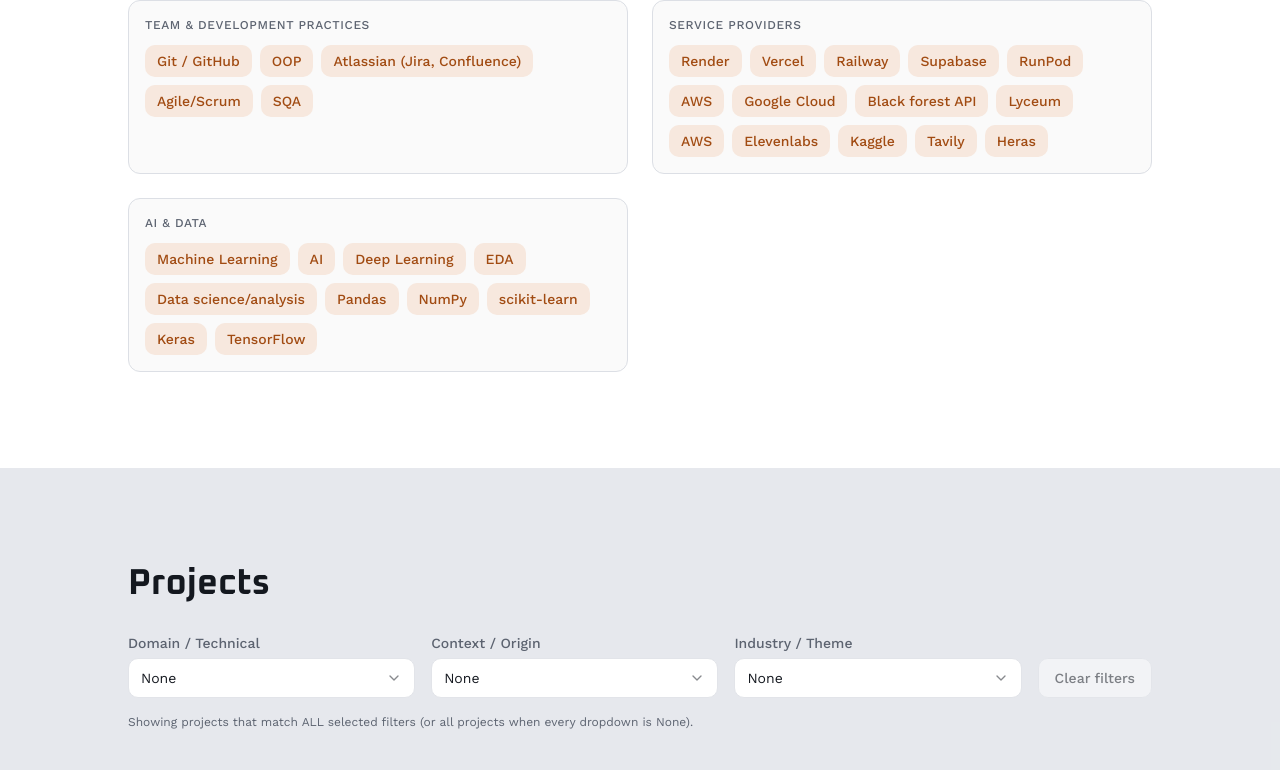
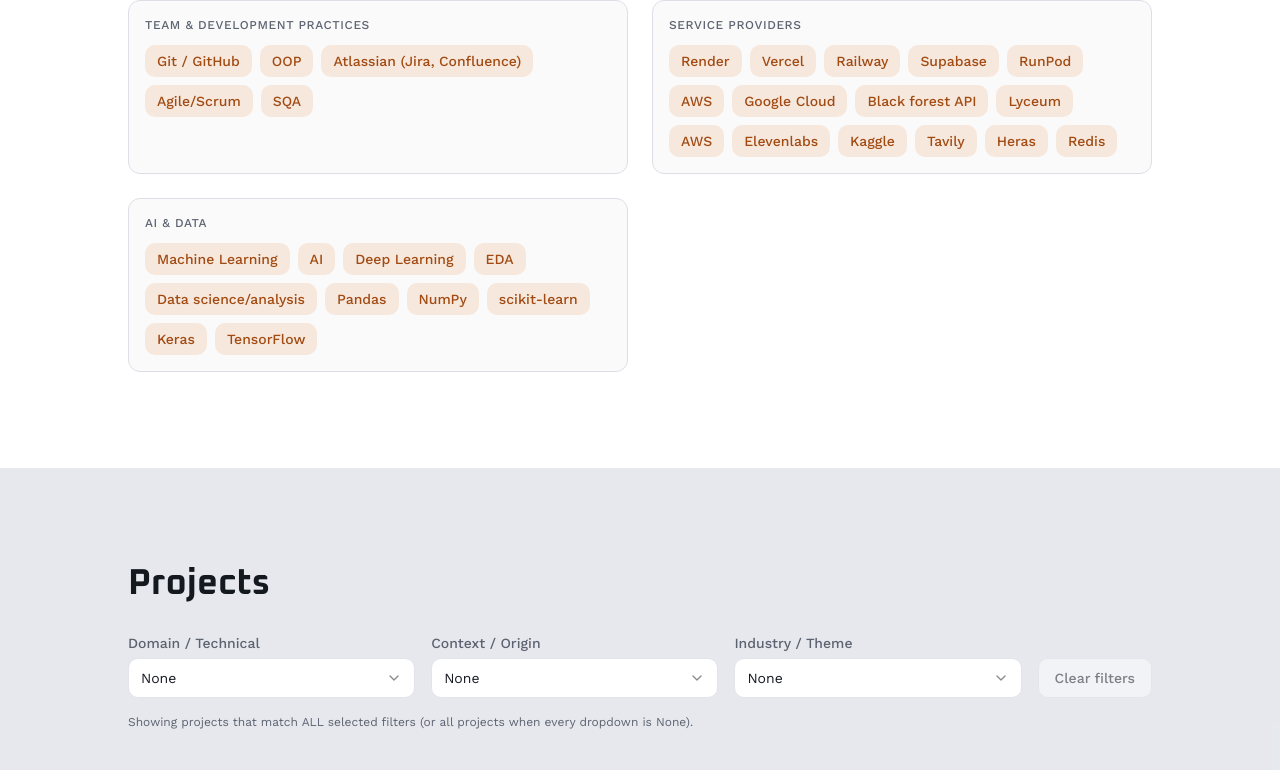
Before and after one commit to Rouxxel/per_web_venzer, a React (Vite) app in the folder frontend/: page / in a window 1280 px wide. Shown: the part 1819-2589 px from the top of the page. Built offline with nearby package versions, Linux system fonts and the light colour scheme.

Commit message:
minor addition

```diff
--- a/frontend/src/data/skills.ts
+++ b/frontend/src/data/skills.ts
@@ -88,7 +88,8 @@
       "Elevenlabs",
       "Kaggle",
       "Tavily",
-      "Heras"
+      "Heras",
+      "Redis"
     ],
   },
   {
```
